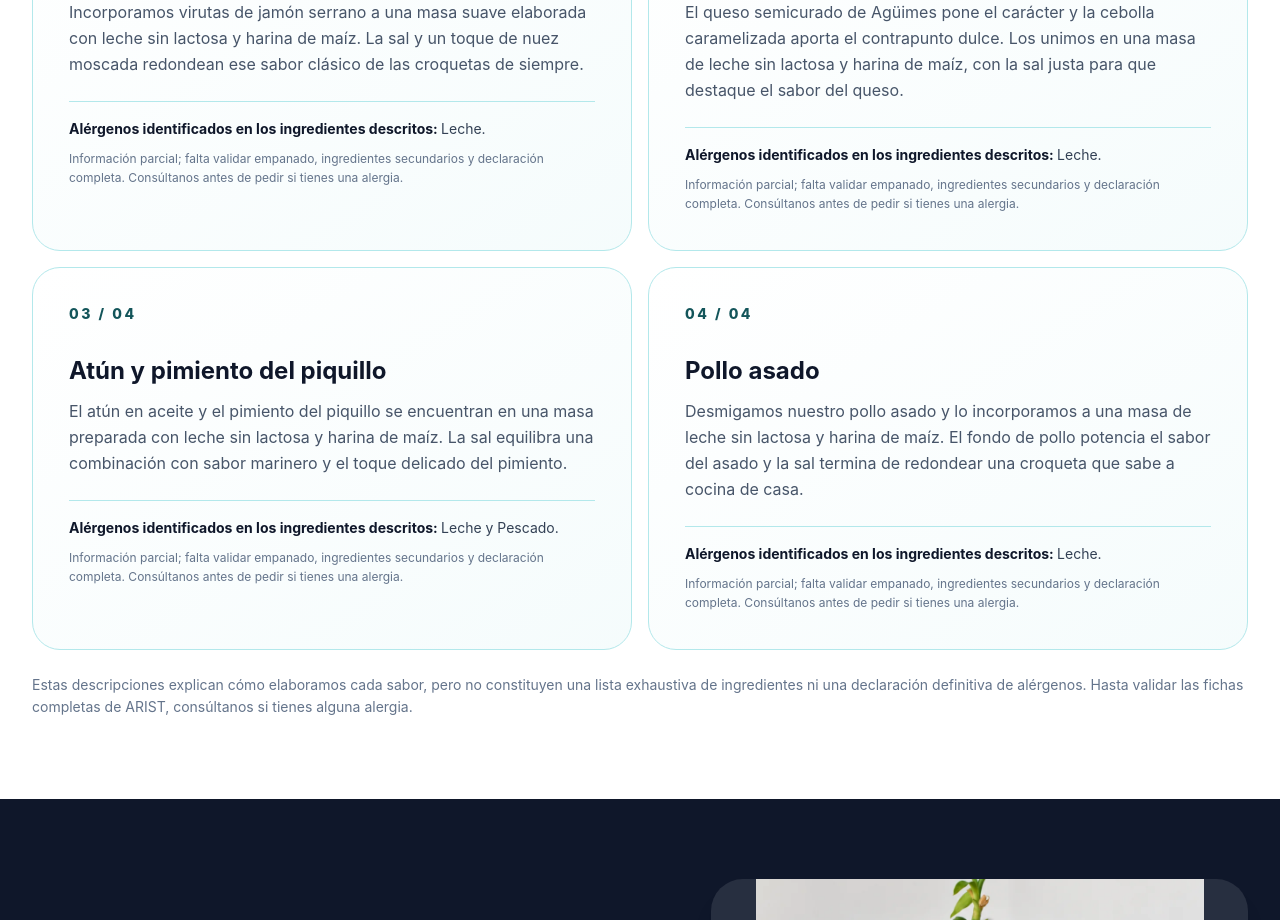
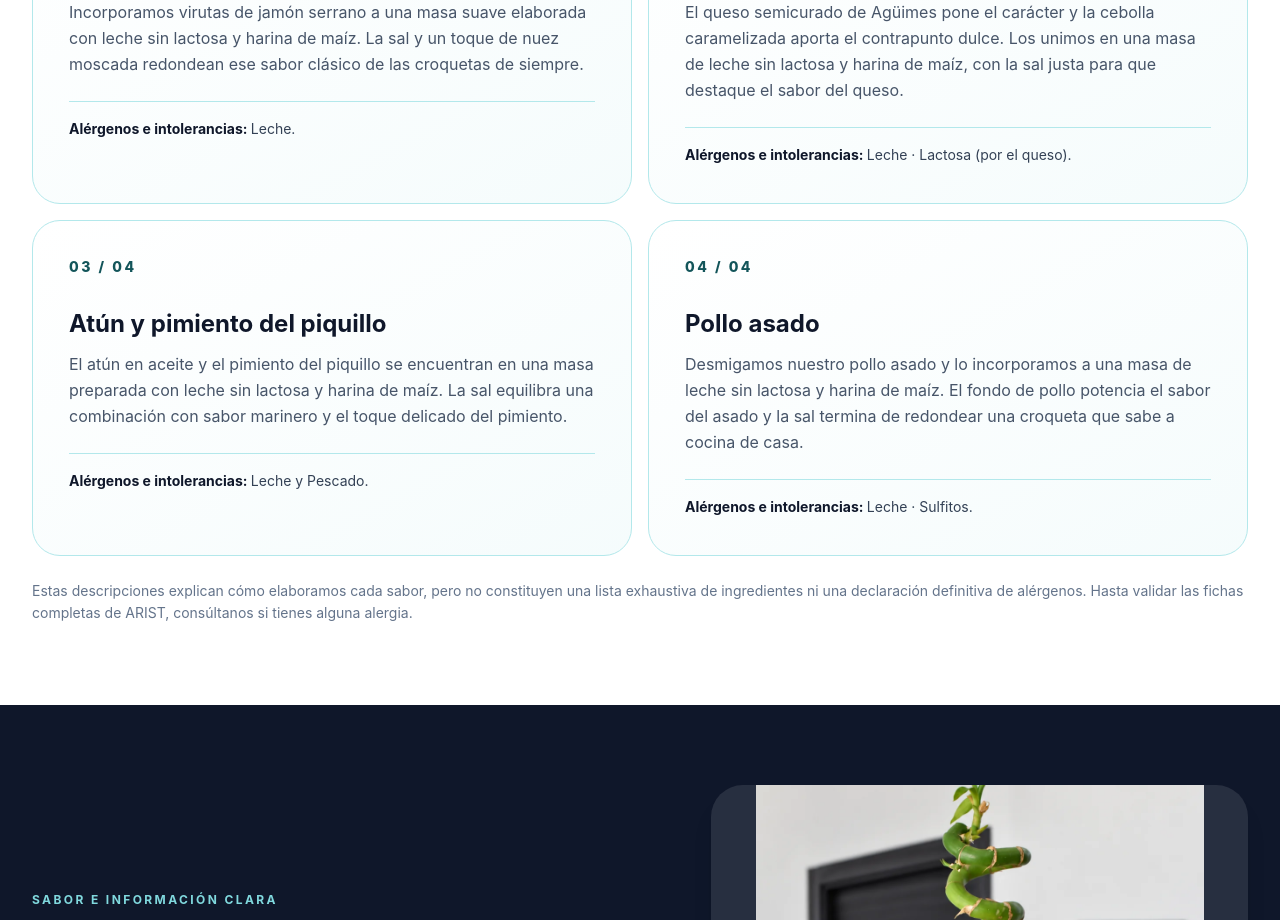
Before and after one commit to talaverilla85/ArimarWeb, a Next.js app: page /croquetas-sin-gluten-gran-canaria in a window 1280 px wide. Shown: the part 1280-2200 px from the top of the page. Built offline with nearby package versions, Linux system fonts and the light colour scheme.

Commit message:
Actualizar alérgenos de croquetas y retirar nota duplicada

```diff
--- a/app/croquetas-sin-gluten-gran-canaria/page.tsx
+++ b/app/croquetas-sin-gluten-gran-canaria/page.tsx
@@ -36,7 +36,7 @@ const sabores = [
     number: '02',
     title: 'Queso de cabra y cebolla caramelizada',
     description: 'El queso semicurado de Agüimes pone el carácter y la cebolla caramelizada aporta el contrapunto dulce. Los unimos en una masa de leche sin lactosa y harina de maíz, con la sal justa para que destaque el sabor del queso.',
-    allergenNote: 'Leche',
+    allergenNote: 'Leche · Lactosa (por el queso)',
   },
   {
     number: '03',
@@ -48,7 +48,7 @@ const sabores = [
     number: '04',
     title: 'Pollo asado',
     description: 'Desmigamos nuestro pollo asado y lo incorporamos a una masa de leche sin lactosa y harina de maíz. El fondo de pollo potencia el sabor del asado y la sal termina de redondear una croqueta que sabe a cocina de casa.',
-    allergenNote: 'Leche',
+    allergenNote: 'Leche · Sulfitos',
   },
 ]
 
@@ -134,12 +134,8 @@ export default function CroquetasSinGlutenGranCanariaPage() {
               <p className="leading-relaxed text-slate-600">{sabor.description}</p>
               <div className="mt-6 border-t border-primary-100 pt-4">
                 <p className="text-sm leading-relaxed text-slate-700">
-                  <span className="font-bold text-slate-900">Alérgenos identificados en los ingredientes descritos: </span>
+                  <span className="font-bold text-slate-900">Alérgenos e intolerancias: </span>
                   {sabor.allergenNote}.
-                </p>
-                <p className="mt-2 text-xs leading-relaxed text-slate-500">
-                  Información parcial; falta validar empanado, ingredientes secundarios y declaración completa.
-                  Consúltanos antes de pedir si tienes una alergia.
                 </p>
               </div>
             </article>
```
